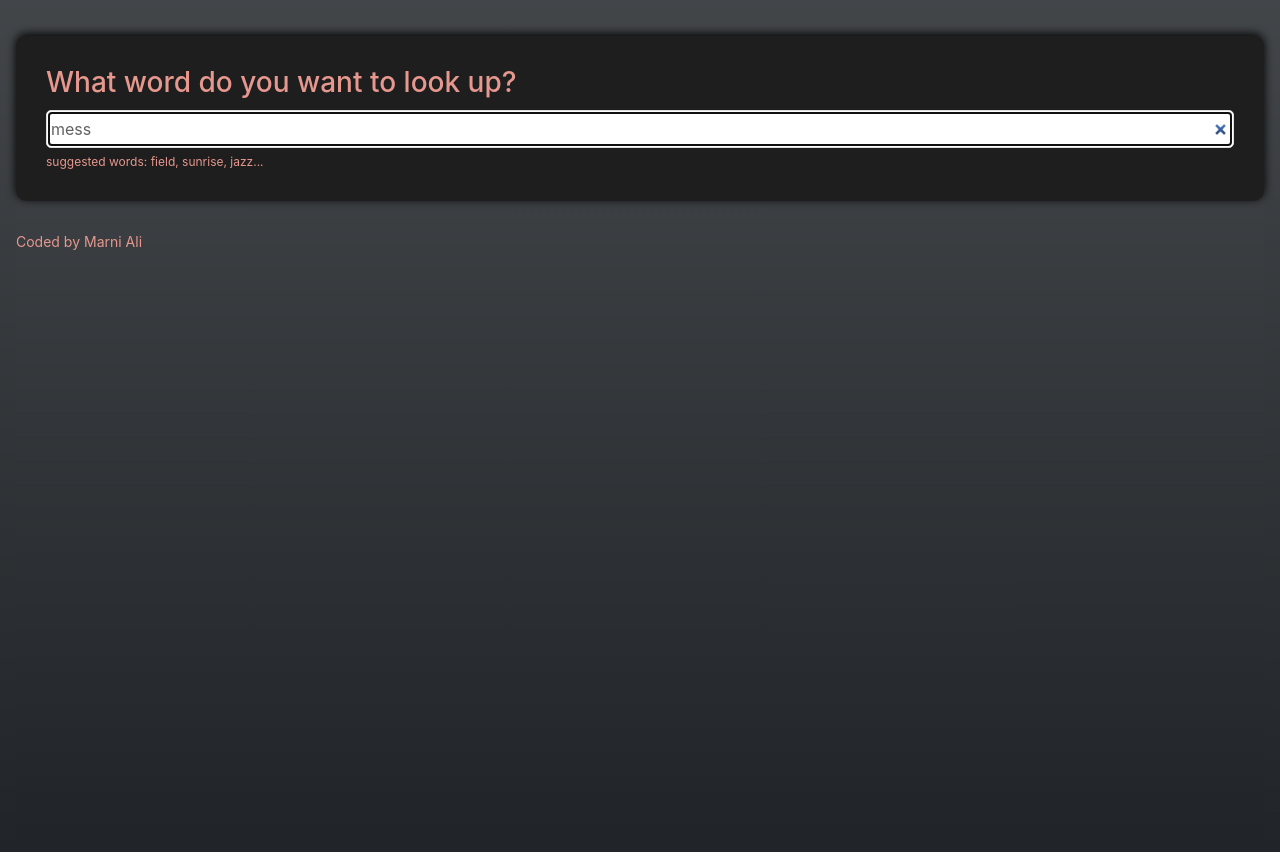
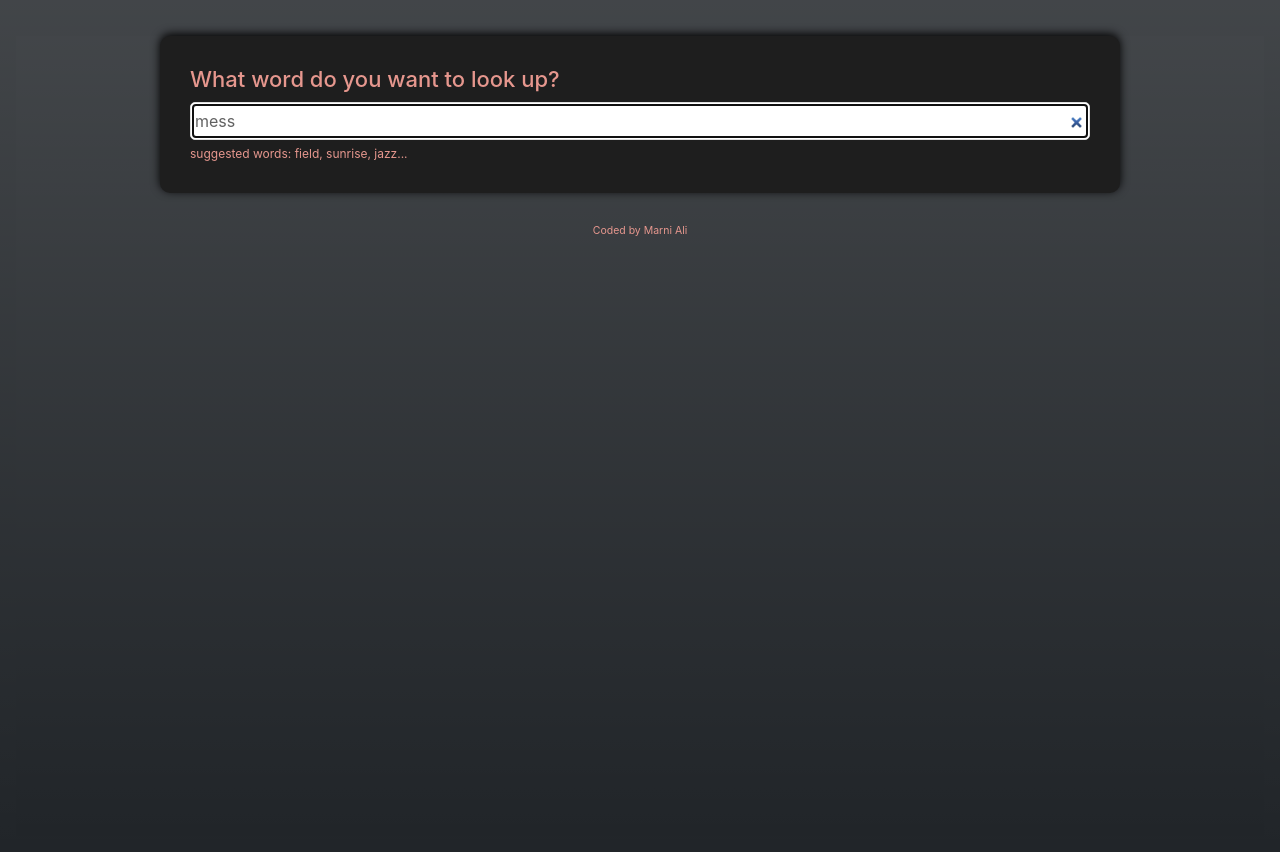
Before and after one commit to marnicodes/dictionary-app, a React (Create React App) app: page / in a window 1280 px wide. Built offline with nearby package versions, Linux system fonts and the light colour scheme; no server answers; a web font is replaced by a local one.

Commit message:
Changes to CSS

```diff
--- a/src/App.css
+++ b/src/App.css
@@ -10,6 +10,9 @@
 .App-footer {
   color: #e6978e;
   padding-top: 8px;
+  font-size: 12px;
+  text-align: center;
+  font-style: "Bebas Neue", cursive;
 }
 .App-footer a {
   text-decoration: none;
--- a/src/Dictionary.css
+++ b/src/Dictionary.css
@@ -2,13 +2,14 @@
   background: rgb(30, 30, 30);
   padding: 30px;
   border-radius: 10px;
-  margin: 20px 0;
+  margin: 20px auto;
   box-shadow: 0 -2px 10px rgba(0, 0, 0, 1);
+  max-width: 960px;
 }
 
 .Dictionary #heading {
   color: #e6978e;
-  font-size: 28px;
+  font-size: 22px;
   margin-bottom: 10px;
   font-style: "Bebas Neue", cursive;
 }
--- a/src/Dictionary.js
+++ b/src/Dictionary.js
@@ -27,7 +27,7 @@ export default function Dictionary(props) {
 
     let pexelsApiKey =
       "563492ad6f91700001000001725929e8cfb24da6ad4d362d2ec0a471";
-    let pexelsUrl = `https://api.pexels.com/v1/search?query=${keyword}&per_page=6`;
+    let pexelsUrl = `https://api.pexels.com/v1/search?query=${keyword}&per_page=9`;
     let headers = { Authorization: `Bearer ${pexelsApiKey}` };
     axios.get(pexelsUrl, { headers: headers }).then(handlePexelsResponse);
   }
--- /dev/null
+++ b/src/Meaning.css
@@ -0,0 +1,5 @@
+.Meaning .example {
+  color: #70757a;
+  font-style: italic;
+  margin-top: 10px;
+}
--- a/src/Meaning.js
+++ b/src/Meaning.js
@@ -1,4 +1,5 @@
 import Synonyms from "./Synonyms";
+import "./Meaning";
 
 export default function Meaning(props) {
   console.log(props.meaning);
@@ -11,13 +12,11 @@ export default function Meaning(props) {
       ) {
         return (
           <div key={index}>
-            <p>
-              Definition: {definition.definition}
-              <br />
-              Example: <em>{definition.example}</em>
-              <br />
-              <Synonyms synonyms={definition.synonyms} />{" "}
-            </p>
+            <div className="definition">{definition.definition}</div>
+            <br />
+            <div className="example">{definition.example}</div>
+            <br />
+            <Synonyms synonyms={definition.synonyms} />{" "}
           </div>
         );
       })}
--- a/src/Results.css
+++ b/src/Results.css
@@ -4,5 +4,5 @@
   font-family: "Fredericka the Great", cursive;
 }
 .Results #meaning {
-  color: #dd6948;
+  color: #e6978e;
 }
```
